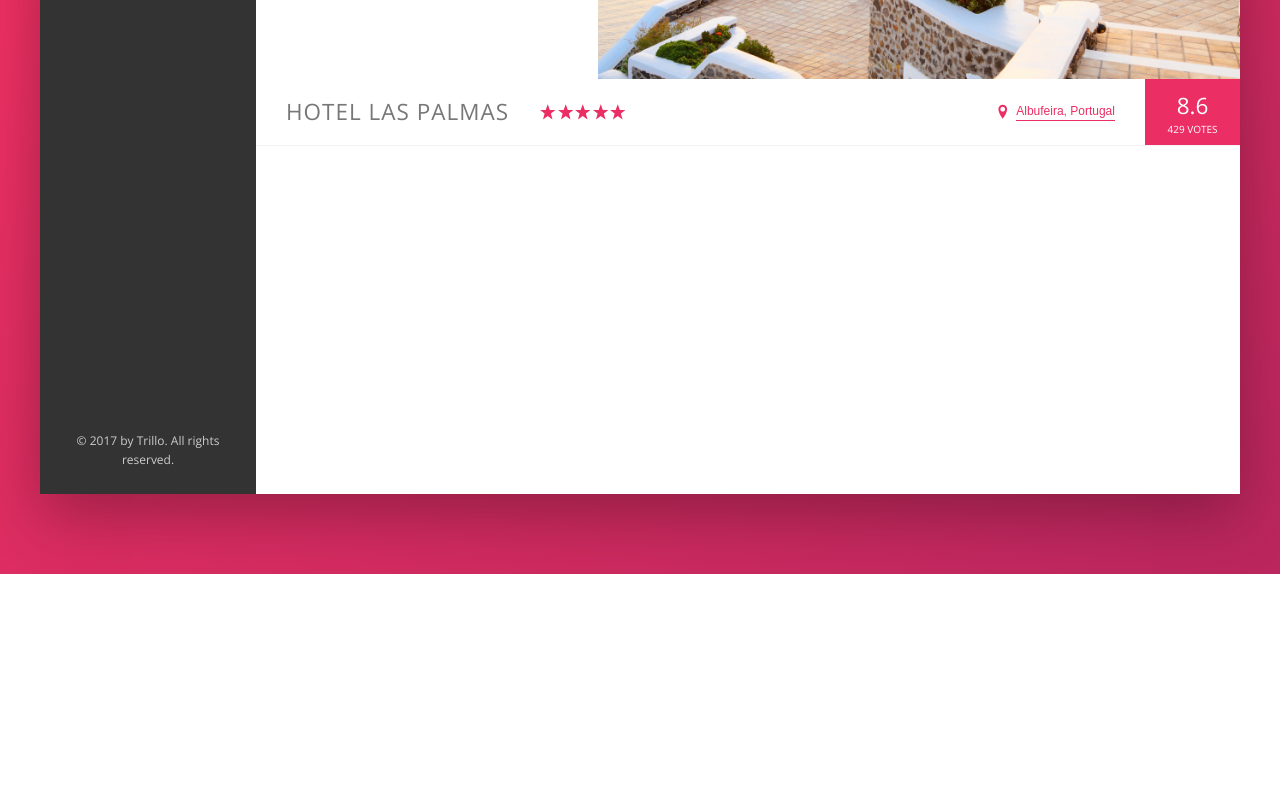
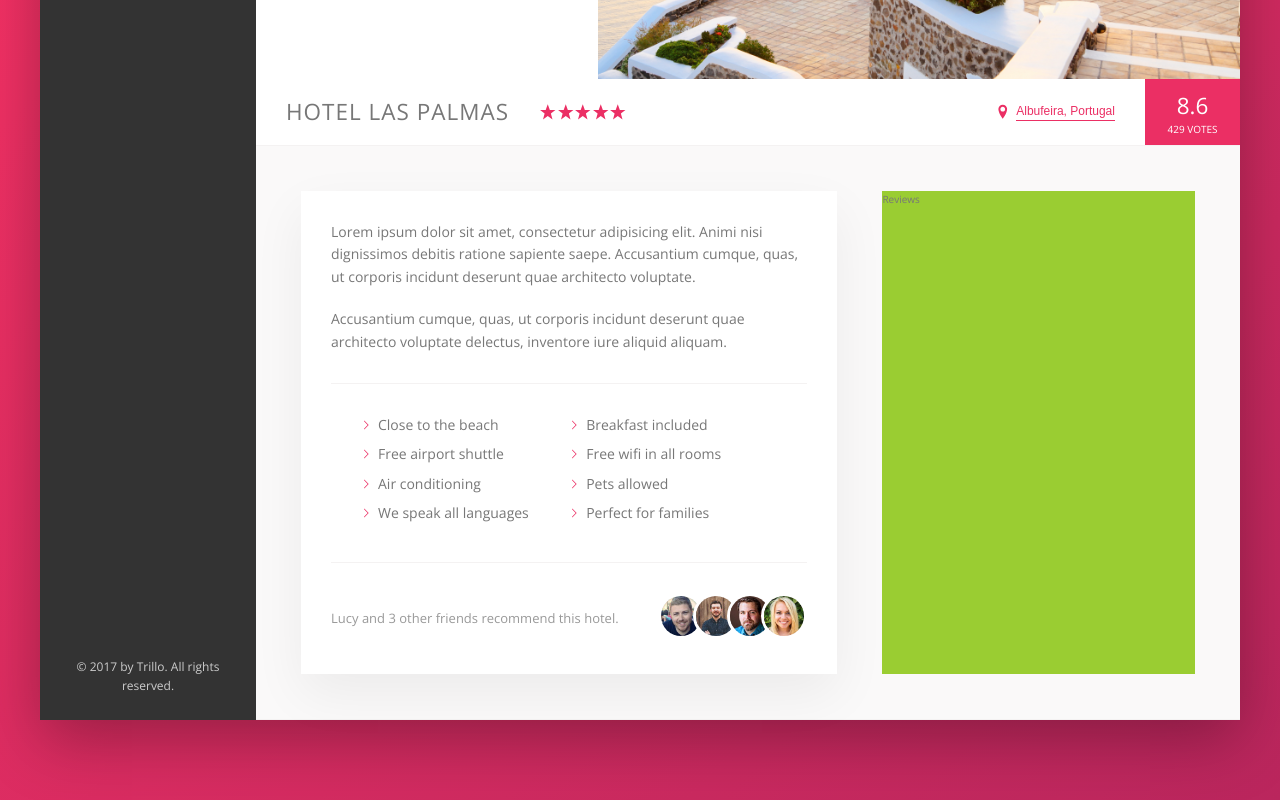
Before and after one commit to lisasiva/trillo, a website: page index.html in a window 1280 px wide. Shown: the part 456-1256 px from the top of the page. Before the commit the page ends 1030 px from the top, so only its background shows below. Drawn offline with nearby package versions, Linux system fonts and the light colour scheme.

Commit message:
Styled hotel description section

```diff
--- a/index.html
+++ b/index.html
@@ -129,6 +129,44 @@
                     <div class="overview__rating--count">429 votes</div>
                 </div>
               </div>
+
+              <div class="detail">
+                <div class="description">
+                  <p class="paragraph">
+                    Lorem ipsum dolor sit amet, consectetur adipisicing elit. Animi nisi dignissimos debitis
+                    ratione sapiente saepe. Accusantium cumque, quas, ut corporis incidunt deserunt quae architecto voluptate.
+                  </p>
+                  <p class="paragraph">
+                    Accusantium cumque, quas, ut corporis incidunt deserunt quae architecto voluptate
+                    delectus, inventore iure aliquid aliquam.
+                  </p>
+                  <ul class="list">
+                    <li class="list__item">Close to the beach</li>
+                    <li class="list__item">Breakfast included</li>
+                    <li class="list__item">Free airport shuttle</li>
+                    <li class="list__item">Free wifi in all rooms</li>
+                    <li class="list__item">Air conditioning</li>
+                    <li class="list__item">Pets allowed</li>
+                    <li class="list__item">We speak all languages</li>
+                    <li class="list__item">Perfect for families</li>
+                  </ul>
+                  <div class="recommend">
+                      <p class="recommend__count">
+                        Lucy and 3 other friends recommend this hotel.
+                      </p>
+                      <div class="recommend__friends">
+                        <img src="img/user-3.jpg" alt="Friend 1" class="recommend__photo">
+                        <img src="img/user-4.jpg" alt="Friend 2" class="recommend__photo">
+                        <img src="img/user-5.jpg" alt="Friend 3" class="recommend__photo">
+                        <img src="img/user-6.jpg" alt="Friend 4" class="recommend__photo">
+                      </div>
+                  </div>
+                </div>
+
+                <div class="user-reviews">
+                  Reviews
+                </div>
+              </div>
             </main>
         </div>
       </div>
--- a/sass/_base.scss
+++ b/sass/_base.scss
@@ -26,6 +26,9 @@ Grey dark 3: #999
   --color-gray-dark-3: #999;
 
   --shadow-dark: 0 2rem 6rem rgba(0, 0, 0, 0.3);
+  --shadow-light: 0 2rem 5rem rgba(0,0,0,.06);
+
+  --line: 1px solid var(--color-gray-light-2);
 }
 
 * {
--- a/sass/_components.scss
+++ b/sass/_components.scss
@@ -219,7 +219,7 @@
 .overview {
   display: flex;
   align-items: center;
-  border-bottom: 1px solid var(--color-gray-light-2);
+  border-bottom: var(--line);
 
   &__heading {
     font-size: 2.25rem;
@@ -317,3 +317,83 @@
     box-shadow: none;
   }
 }
+
+
+//////////////////////////////////
+// PARAGRAPH
+//////////////////////////////////
+
+.paragraph:not(:last-of-type) {
+  margin-bottom: 2rem;
+}
+
+//////////////////////////////////
+// LIST
+//////////////////////////////////
+
+.list {
+  list-style: none;
+  margin: 3rem 0;
+  padding: 3rem;
+  border-top: var(--line);
+  border-bottom: var(--line);
+
+  display: flex;
+  flex-wrap: wrap;
+
+  &__item {
+    flex: 0 0 50%;
+    margin-bottom: .7rem;
+  }
+
+  &__item::before {
+    content: "";
+    display: inline-block;
+    height: 1rem;
+    width: 1rem;
+    margin-right: .7rem;
+
+    // Older browsers
+    /*background-image: url(../img/chevron-thin-right.svg);
+    background-size: cover;*/
+
+    // Newer browsers - masks
+    background-color: var(--color-primary);
+    -webkit-mask-image: url(../img/chevron-thin-right.svg);
+    -webkit-mask-size: cover;
+    mask-image: url(../img/chevron-thin-right.svg);
+    mask-size: cover;
+  }
+}
+
+//////////////////////////////////
+// RECOMMEND
+//////////////////////////////////
+
+.recommend {
+  font-size: 1.3rem;
+  color: var(--color-gray-dark-3);
+
+  display: flex;
+  align-items: center;
+
+  &__count {
+    margin-right: auto;
+  }
+
+  &__friends {
+
+  }
+
+  &__photo {
+    box-sizing: content-box;
+    height: 4rem;
+    width: 4rem;
+    border-radius: 50%;
+    border: 3px solid #fff;
+
+    &:not(:last-child) {
+      margin-right: -1.5rem;
+    }
+  }
+}
--- a/sass/_layout.scss
+++ b/sass/_layout.scss
@@ -10,7 +10,7 @@
   font-size: 1.4rem;
   height: 7rem;
   background-color: #fff;
-  border-bottom: 1px solid var(--color-gray-light-2);
+  border-bottom: var(--line);
   display: flex;
   justify-content: space-between;
   align-items: center;
@@ -32,7 +32,25 @@
 .hotel-view {
   background-color: #fff;
   flex: 1;
+}
 
-  // TEST
-  height: 80rem;
+.detail {
+  display: flex;
+  padding: 4.5rem;
+  background-color: var(--color-gray-light-1);
+  border-bottom: var(--line);
 }
+
+.description {
+  font-size: 1.4rem;
+  background-color: #fff;
+  box-shadow: var(--shadow-light);
+  padding: 3rem;
+  flex: 0 0 60%;
+  margin-right: 4.5rem;
+}
+
+.user-reviews {
+  background-color: yellowgreen;
+  flex: 1;
+}
```
Also changed, not shown: css/style.css.
